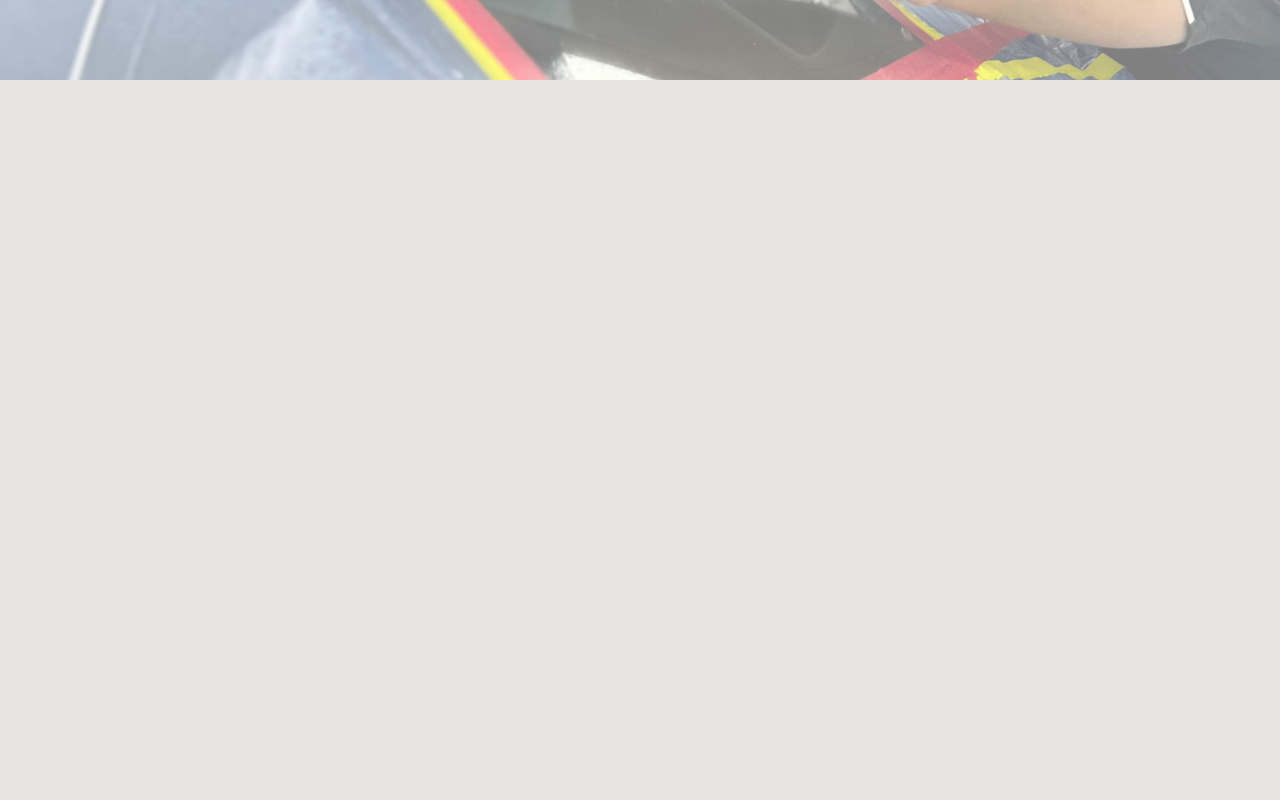
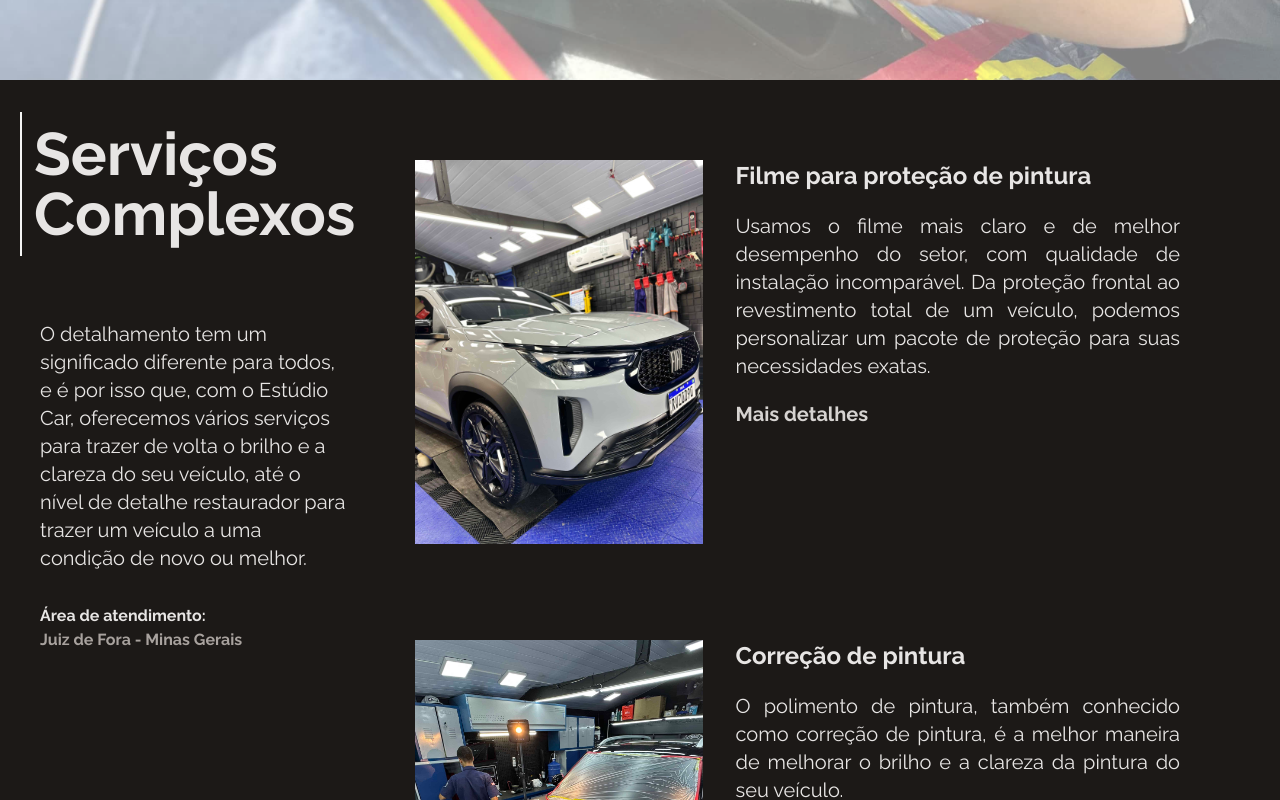
Before and after one commit to brunoprestesap/estudiocar, a React (Vite) app: page / in a window 1280 px wide. Shown: the part 1320-2120 px from the top of the page. Before the commit the page ends 1400 px from the top, so only its background shows below. Built offline with nearby package versions, Linux system fonts and the light colour scheme.

Commit message:
Services Secction complete

```diff
--- a/src/App.jsx
+++ b/src/App.jsx
@@ -1,5 +1,6 @@
 import Experience from './components/Experience';
 import Main from './components/Main'
+import Services from './components/Services';
 import Sidenav from './components/Sidenav';
 
 function App() {
@@ -8,6 +9,7 @@ function App() {
     <div>
       <Main />
       <Experience />
+      <Services />
     </div>
   );
 }
--- /dev/null
+++ b/src/components/Services.jsx
@@ -0,0 +1,80 @@
+import React from 'react'
+import ServicesItem from './ServicesItem'
+import coating from '../assets/IMG_0192.jpeg'
+import film from '../assets/IMG_0203.jpeg'
+import polimento from '../assets/IMG_9887.jpeg'
+import lavagem from '../assets/IMG_0206.jpeg'
+
+const Services = () => {
+    const services = [
+        {
+            id: 1,
+            img: film,
+            title: 'Filme para proteção de pintura',
+            desc: 'Usamos o filme mais claro e de melhor desempenho do setor, com qualidade de instalação incomparável. Da proteção frontal ao revestimento total de um veículo, podemos personalizar um pacote de proteção para suas necessidades exatas.'
+        },
+        {
+            id: 2,
+            img: polimento,
+            title: 'Correção de pintura',
+            desc: 'O polimento de pintura, também conhecido como correção de pintura, é a melhor maneira de melhorar o brilho e a clareza da pintura do seu veículo.'
+        },
+        {
+            id: 3,
+            img: coating,
+            title: 'Coating Ceramico',
+            desc: 'Se você dirige um Acura, BMW, Mercedes-Benz, Porsche, Ferrari, Lamborghini ou qualquer outro, estamos aqui para trabalhar com você e criar um pacote de revestimento cerâmico para atender às suas necessidades.'
+        },
+        {
+            id: 4,
+            img: lavagem,
+            title: 'Lavagem detalhada',
+            desc: 'Nossos serviços de detalhamento premium fornecem a mais alta qualidade de trabalho de detalhamento automotivo, por meio do uso dos melhores produtos e ferramentas de detalhamento do setor, tornando a experiência do cliente incomparável.'
+        }
+    ]
+
+  return (
+    <div id='services'>
+        <div className='bg-stone-900 w-full px-5 py-8 md:flex md:flex-row'>
+            <div className='md:w-5/6'>
+                <div className='border-l-2 border-stone-100 p-3'>
+
+                    <h2 className='text-stone-200 font-bold text-4xl md:text-6xl'>Serviços<br/>Complexos</h2>
+
+                </div>
+
+                <div className='px-5 py-8'>
+                    <h2 className='text-base md:text-xl text-stone-200 md:my-8 landing-7'>
+                        O detalhamento tem um significado diferente para todos, e é por isso que, com o Estúdio Car,
+                        oferecemos vários serviços para trazer de volta o brilho e a clareza do seu veículo,
+                        até o nível de detalhe restaurador para trazer um veículo a uma condição de novo ou melhor.
+                    </h2>
+
+                    <h2 className='text-base font-bold text-stone-200 mt-5'>
+                        Área de atendimento:
+                    </h2>
+                    <h2 className='text-stone-400 font-bold text-base'>
+                        Juiz de Fora - Minas Gerais
+                    </h2>
+                </div>
+            </div>
+
+            <div className='md:h-full'>
+                {services.map((e) => {
+                    return (
+                        <ServicesItem
+                            id={e.id}
+                            img={e.img}
+                            title={e.title}
+                            desc={e.desc}
+                        />
+                    )
+                })}
+            </div>
+
+        </div>
+    </div>
+  )
+}
+
+export default Services
--- /dev/null
+++ b/src/components/ServicesItem.jsx
@@ -0,0 +1,23 @@
+import React from 'react'
+
+const ServicesItem = ({id, img, title, desc}) => {
+  return (
+    <div key={id} className='md:p-12 w-full'>
+        <div className='md:flex'>
+            <img className='object-cover w-full md:w-72 h-64 md:h-96' src={img} alt='Imagem do serviço' />
+            <div className='md:flex md:flex-col md:px-8 md:text-xl'>
+                <h2 className='text-stone-200 font-bold text-xl md:text-2xl mt-5 md:mt-0'>
+                    {title}
+                </h2>
+                <h2 className='text-stone-200 text-sm md:text-xl leading-7 my-5 text-justify'>
+                    {desc}
+                </h2>
+
+                <h2 className='text-stone-300 font-bold mb-8 md:text-xl'>Mais detalhes</h2>
+            </div>
+        </div>
+    </div>
+  )
+}
+
+export default ServicesItem
```
